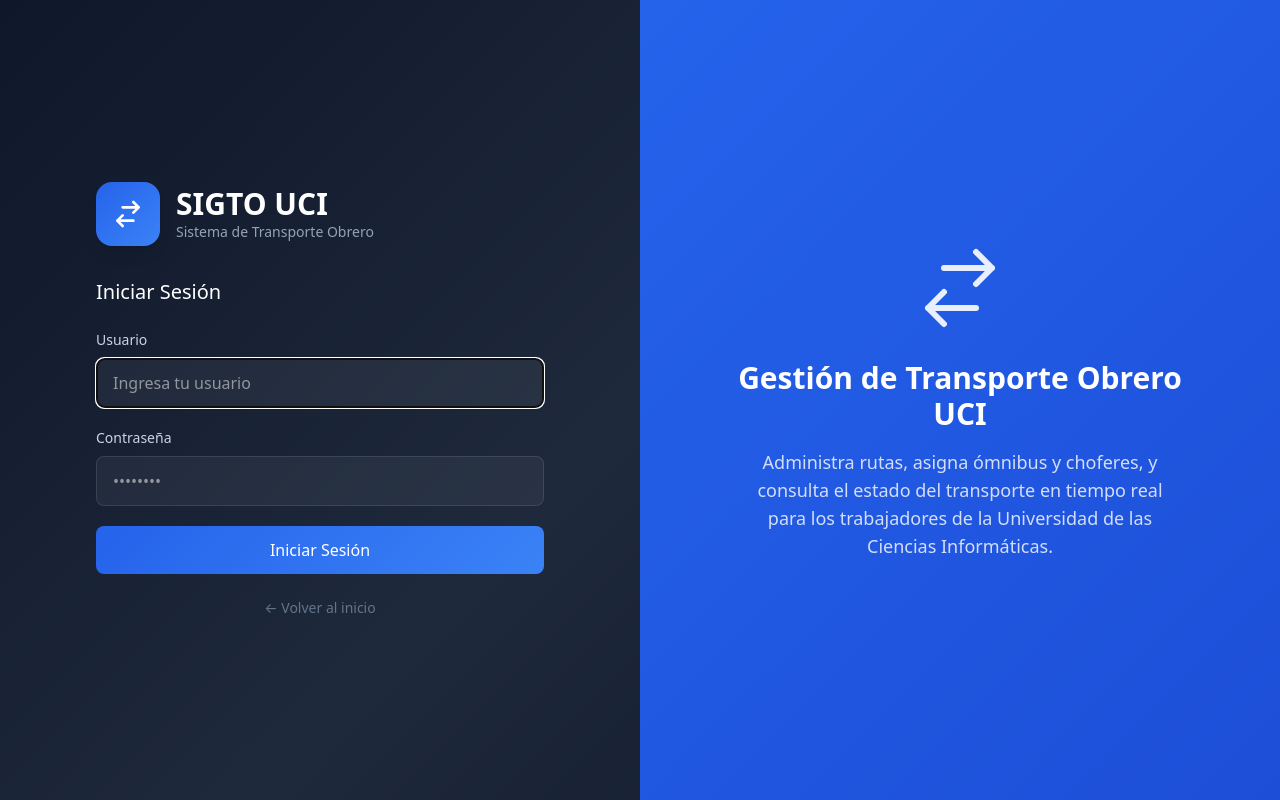
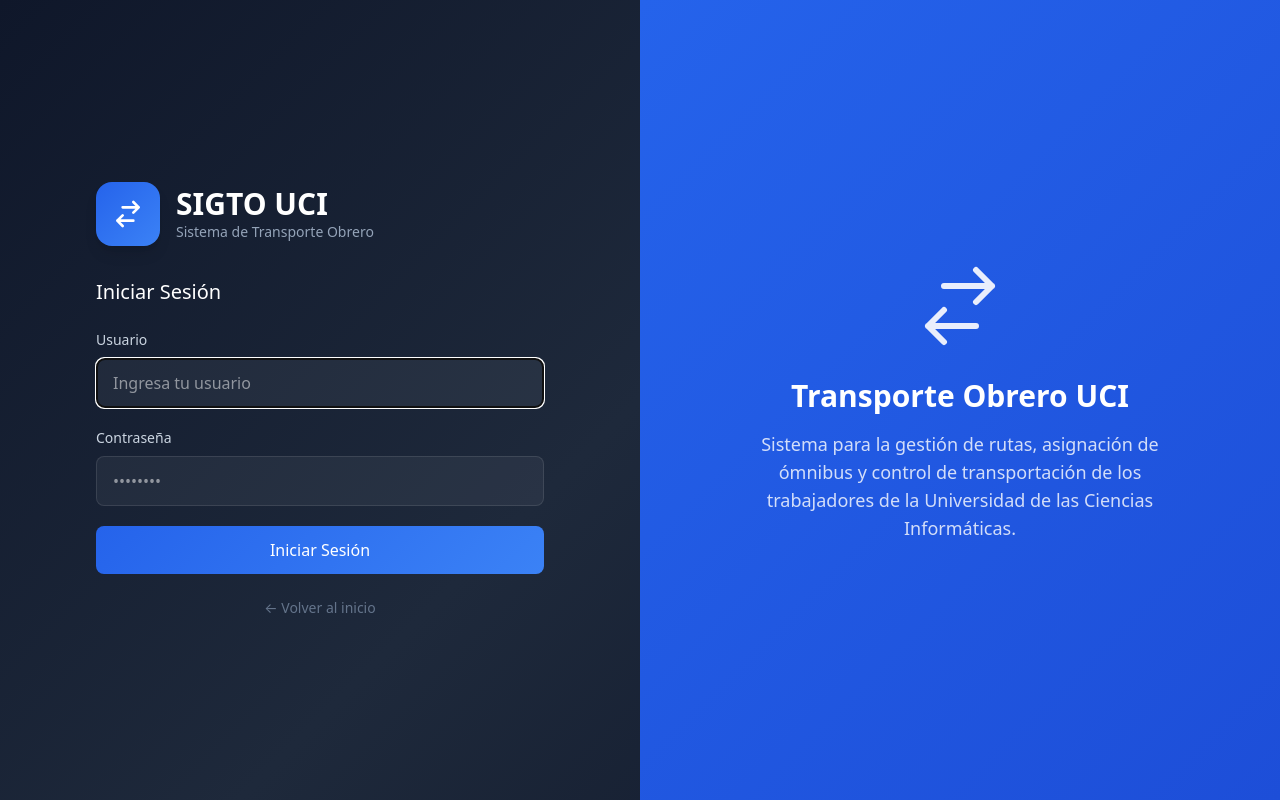
Before and after one commit to focusonmy/SIGTO-UCI, a React (Vite) app: page /login in a window 1280 px wide. Built offline with nearby package versions, Linux system fonts and the light colour scheme; no server answers.

Commit message:
Simplify login page heading for better accessibility

```diff
--- a/src/pages/Login.jsx
+++ b/src/pages/Login.jsx
@@ -136,8 +136,8 @@
           <svg className="w-24 h-24 mx-auto mb-6 opacity-90" fill="none" stroke="currentColor" viewBox="0 0 24 24">
             <path strokeLinecap="round" strokeLinejoin="round" strokeWidth={1.5} d="M8 7h12m0 0l-4-4m4 4l-4 4m0 6H4m0 0l4 4m-4-4l4-4" />
           </svg>
-          <h2 className="text-3xl font-bold mb-4">Gestión de Transporte Obrero UCI</h2>
-          <p className="text-lg opacity-80">Administra rutas, asigna ómnibus y choferes, y consulta el estado del transporte en tiempo real para los trabajadores de la Universidad de las Ciencias Informáticas.</p>
+          <h2 className="text-3xl font-bold mb-4">Transporte Obrero UCI</h2>
+          <p className="text-lg opacity-80">Sistema para la gestión de rutas, asignación de ómnibus y control de transportación de los trabajadores de la Universidad de las Ciencias Informáticas.</p>
         </div>
       </div>
     </div>
```
